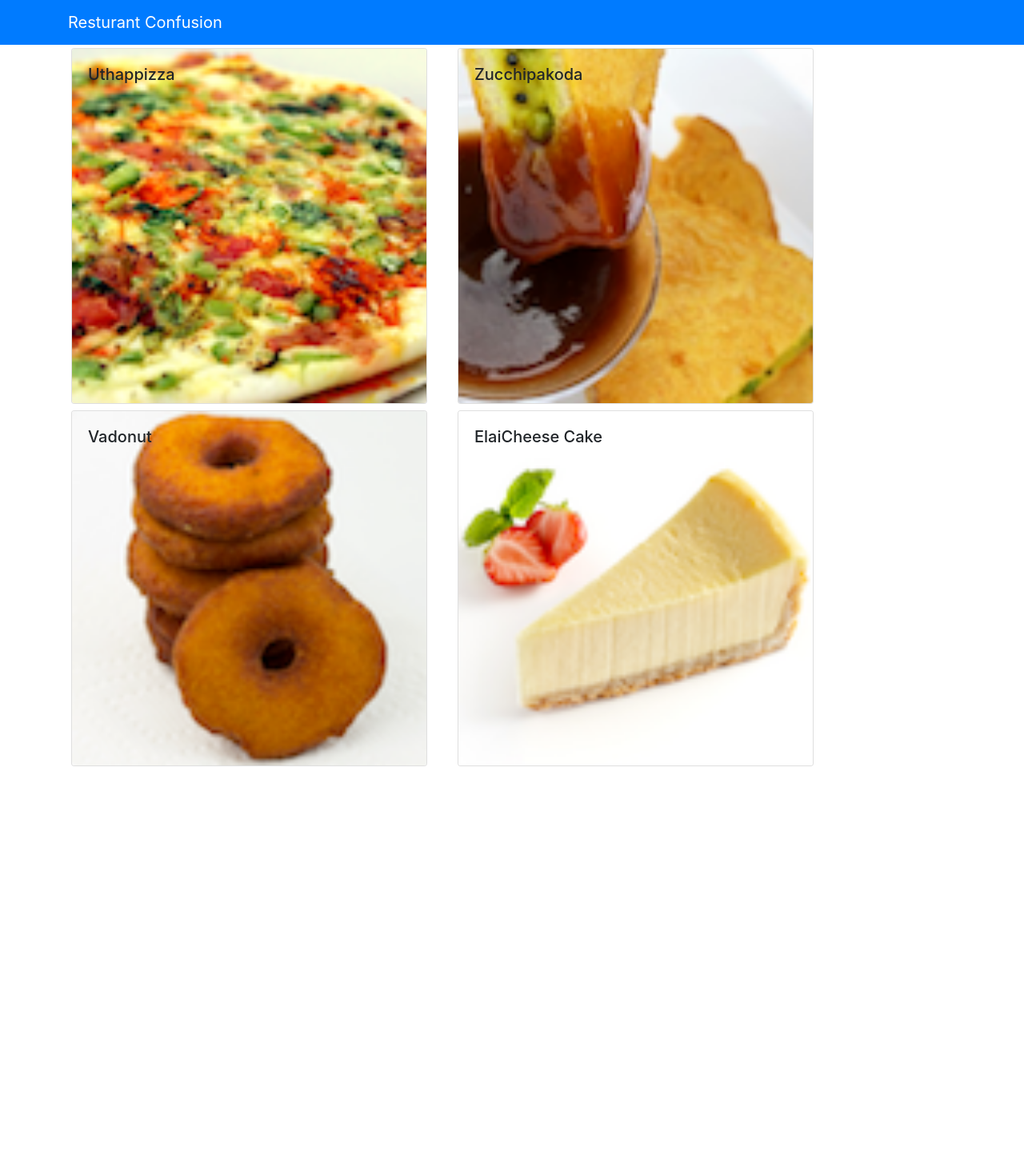
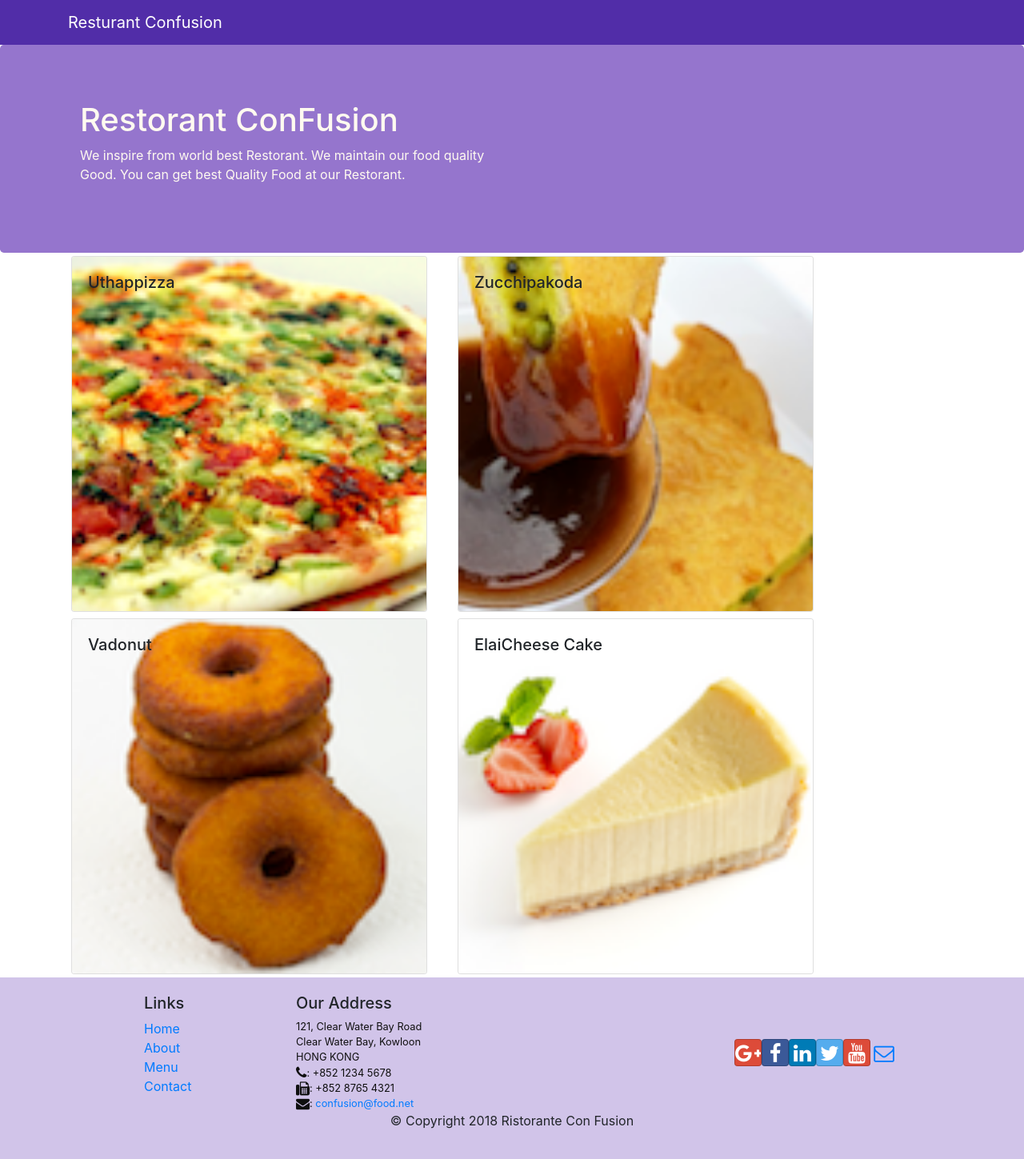
Before and after one commit to partha7278/Coursera-React-Course, a React (Create React App) app in the folder confusion/: page / in a window 1280 px wide. Shown: the whole page at 80% size. Before the commit the page ends 962 px from the top, so only its background shows below. Built offline with nearby package versions, Linux system fonts and the light colour scheme.

Commit message:
Week-2 Header & Footer Component

```diff
--- a/confusion/package.json
+++ b/confusion/package.json
@@ -4,9 +4,12 @@
   "private": true,
   "dependencies": {
     "bootstrap": "^4.0.0",
+    "bootstrap-social": "^5.1.1",
+    "font-awesome": "^4.7.0",
     "react": "^16.8.6",
     "react-dom": "^16.8.6",
     "react-popper": "^0.9.2",
+    "react-router-dom": "^4.2.2",
     "react-scripts": "2.1.8",
     "reactstrap": "^5.0.0"
   },
--- a/confusion/src/App.css
+++ b/confusion/src/App.css
@@ -0,0 +1,33 @@
+.row-header{
+    margin:0px auto;
+    padding:0px auto;
+}
+
+.row-content {
+    margin:0px auto;
+    padding: 50px 0px 50px 0px;
+    border-bottom: 1px ridge;
+    min-height:400px;
+}
+
+.footer{
+    background-color: #D1C4E9;
+    margin:0px auto;
+    padding: 20px 0px 20px 0px;
+}
+.jumbotron {
+    padding:70px 30px 70px 30px;
+    margin:0px auto;
+    background: #9575CD ;
+    color:floralwhite;
+}
+
+address{
+    font-size:80%;
+    margin:0px;
+    color:#0f0f0f;
+}
+
+.navbar-dark {
+    background-color: #512DA8;
+}
--- a/confusion/src/App.js
+++ b/confusion/src/App.js
@@ -1,15 +1,18 @@
 import React, { Component } from 'react';
 import Main from './components/MainComponent'
 import './App.css';
+import { BrowserRouter } from 'react-router-dom';
 
 
 class App extends Component {
 
   render() {
     return (
-      <div >
-        <Main />
-      </div>
+        <BrowserRouter>
+          <div >
+            <Main />
+          </div>
+      </BrowserRouter>
     );
   }
 }
--- /dev/null
+++ b/confusion/src/components/FooterComponent.js
@@ -0,0 +1,50 @@
+import React from 'react';
+
+function Footer(props) {
+    return(
+    <div className="footer">
+        <div className="container">
+            <div className="row justify-content-center">
+                <div className="col-4 offset-1 col-sm-2">
+                    <h5>Links</h5>
+                    <ul className="list-unstyled">
+                        <li><a href="#">Home</a></li>
+                        <li><a href="#">About</a></li>
+                        <li><a href="#">Menu</a></li>
+                        <li><a href="contactus.html">Contact</a></li>
+                    </ul>
+                </div>
+                <div className="col-7 col-sm-5">
+                    <h5>Our Address</h5>
+                    <address>
+		              121, Clear Water Bay Road<br />
+		              Clear Water Bay, Kowloon<br />
+		              HONG KONG<br />
+		              <i className="fa fa-phone fa-lg"></i>: +852 1234 5678<br />
+		              <i className="fa fa-fax fa-lg"></i>: +852 8765 4321<br />
+		              <i className="fa fa-envelope fa-lg"></i>: <a href="mailto:confusion@food.net">
+                         confusion@food.net</a>
+                    </address>
+                </div>
+                <div className="col-12 col-sm-4 align-self-center">
+                    <div className="text-center">
+                        <a className="btn btn-social-icon btn-google" href="http://google.com/+"><i className="fa fa-google-plus"></i></a>
+                        <a className="btn btn-social-icon btn-facebook" href="http://www.facebook.com/profile.php?id="><i className="fa fa-facebook"></i></a>
+                        <a className="btn btn-social-icon btn-linkedin" href="http://www.linkedin.com/in/"><i className="fa fa-linkedin"></i></a>
+                        <a className="btn btn-social-icon btn-twitter" href="http://twitter.com/"><i className="fa fa-twitter"></i></a>
+                        <a className="btn btn-social-icon btn-google" href="http://youtube.com/"><i className="fa fa-youtube"></i></a>
+                        <a className="btn btn-social-icon" href="mailto:"><i className="fa fa-envelope-o"></i></a>
+                    </div>
+                </div>
+            </div>
+            <div className="row justify-content-center">
+                <div className="col-auto">
+                    <p>© Copyright 2018 Ristorante Con Fusion</p>
+                </div>
+            </div>
+        </div>
+    </div>
+    )
+}
+
+export default Footer;
--- /dev/null
+++ b/confusion/src/components/HeaderComponent.js
@@ -0,0 +1,28 @@
+import React , { Component } from 'react';
+import { Navbar,NavbarBrand, Jumbotron } from 'reactstrap';
+
+class Header extends Component{
+    render(){
+        return(
+            <>
+                <Navbar dark >
+                    <div className="container">
+                        <NavbarBrand href="/">Resturant Confusion</NavbarBrand>
+                    </div>
+                </Navbar>
+                <Jumbotron>
+                    <div className="container">
+                        <div className="row row-header">
+                            <div className="col-12 col-sm-6">
+                                <h1>Restorant ConFusion</h1>
+                                <p>We inspire from world best Restorant. We maintain our food quality Good. You can get best Quality Food at our Restorant.  </p>
+                            </div>
+                        </div>
+                    </div>
+                </Jumbotron>
+            </>
+        );
+    }
+}
+
+export default Header;
--- a/confusion/src/components/MainComponent.js
+++ b/confusion/src/components/MainComponent.js
@@ -1,8 +1,9 @@
 import React, { Component } from 'react';
-import { Navbar,NavbarBrand } from 'reactstrap';
 import Menu from './MenuComponent';
 import { DISHES } from '../shared/dishes';
-import DishDetail from './DishdetailComponent';
+import DishDetail from './DishDetailComponent';
+import Header from './HeaderComponent';
+import Footer from './FooterComponent';
 
 
 class Main extends Component {
@@ -23,14 +24,11 @@
 
   render() {
     return (
-      <div >
-        <Navbar dark color="primary">
-            <div className="container">
-                <NavbarBrand href="/">Resturant Confusion</NavbarBrand>
-            </div>
-        </Navbar>
+      <div>
+        <Header />
         <Menu dishes={this.state.dishes}  onClick={(dishId) => this.onDishSelect(dishId)} />
         <DishDetail seleteDish={this.state.dishes.filter((dish) => dish.id === this.state.selectedDish)[0]} />
+        <Footer />
       </div>
     );
   }
--- a/confusion/src/index.js
+++ b/confusion/src/index.js
@@ -1,6 +1,8 @@
 import React from 'react';
 import ReactDOM from 'react-dom';
 import 'bootstrap/dist/css/bootstrap.min.css';
+import 'font-awesome/css/font-awesome.min.css';
+import 'bootstrap-social/bootstrap-social.css';
 import './index.css';
 import App from './App';
 import * as serviceWorker from './serviceWorker';
```
Also changed, not shown: 1 other file (tests, documents, lock files or other folders).
